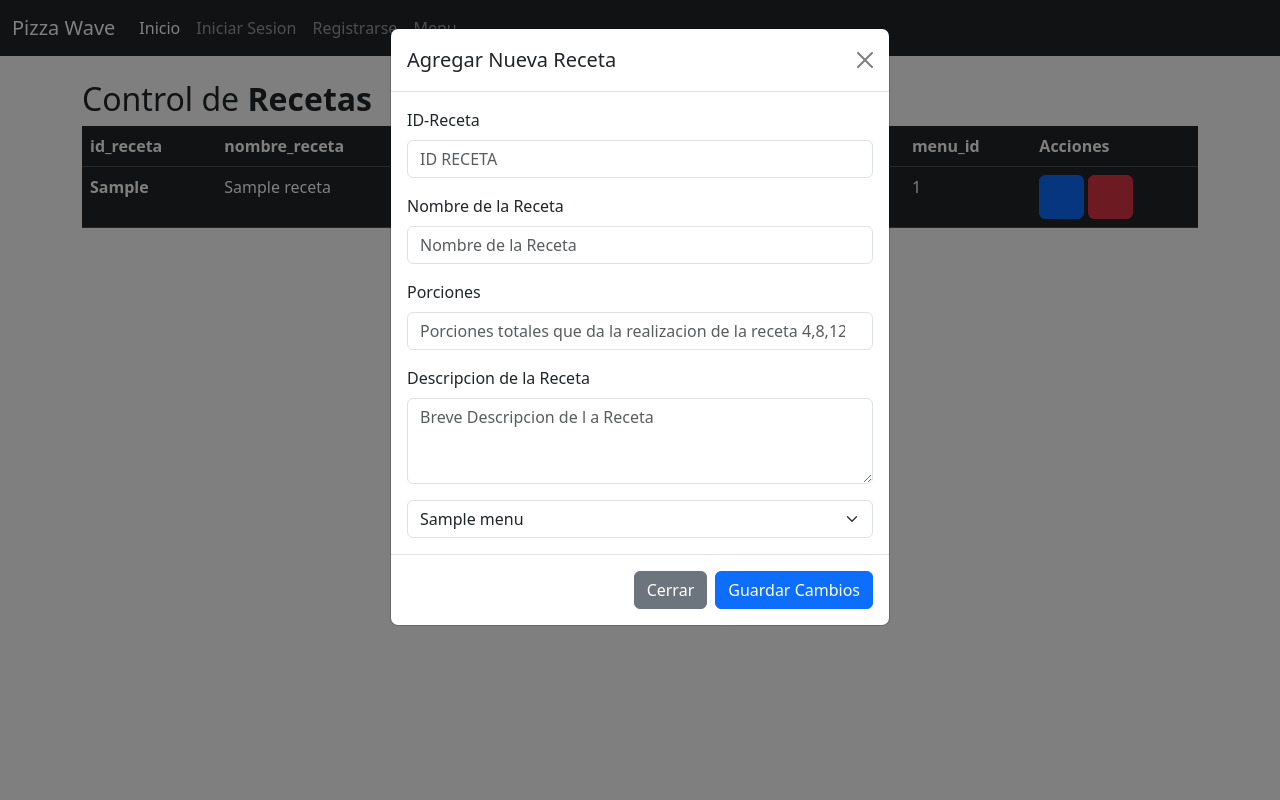
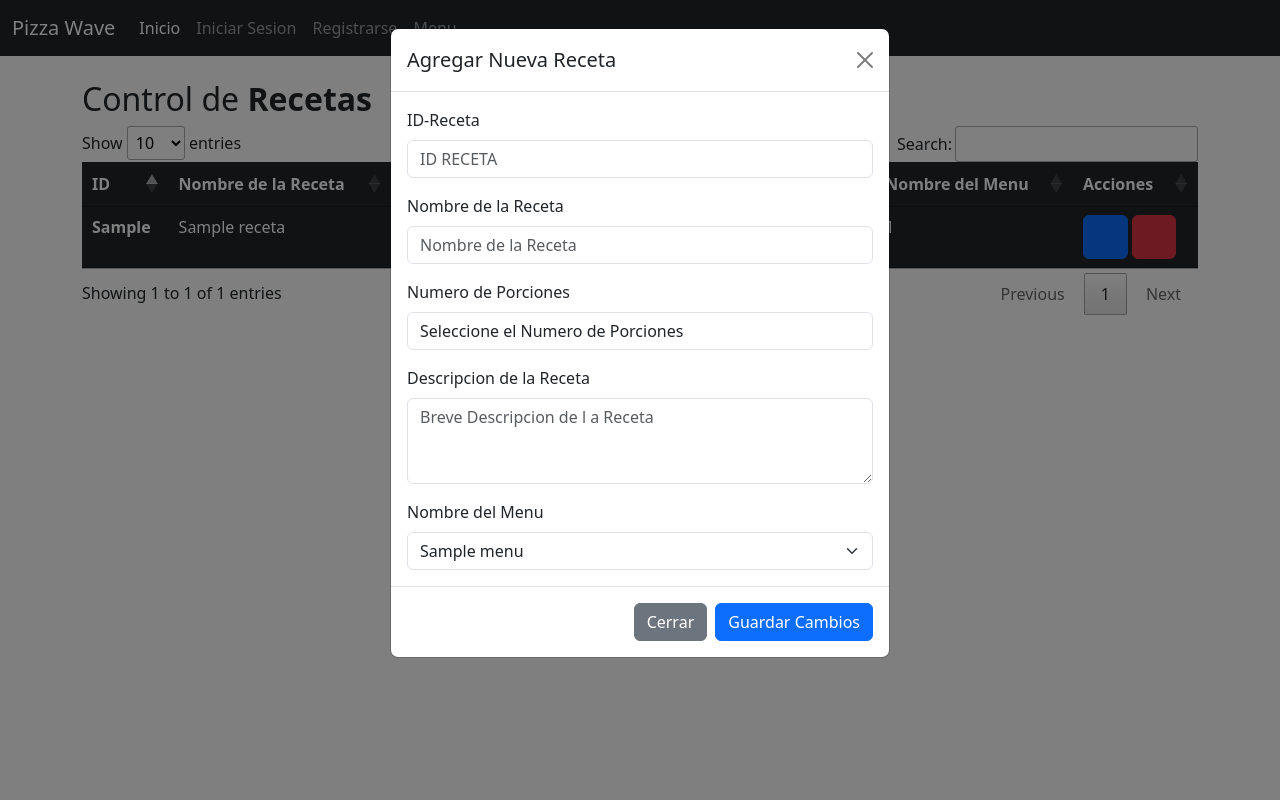
Before and after one commit to Midari-tokitsun/Proyects22, a Django app: page /recetatablaregistros/ in a window 1280 px wide, after a click on "Añadir Receta". Run offline with Django 4.2, Linux system fonts and the light colour scheme; tables that the repository leaves empty hold one stand-in row (values such as "Sample post"); parts of the project's set-up code (start-up, migrations or seed data) failed here and were passed over; some libraries are stand-ins or nearby versions.

Commit message:
Actualizaciones hechas al proyecto dia 21/3/23
Actualizaciones hechas al proyecto dia 21/3/23

```diff
--- a/restaurant/restaurantwebsite/templates/receta.html
+++ b/restaurant/restaurantwebsite/templates/receta.html
@@ -24,6 +24,10 @@
 <script src="https://cdnjs.cloudflare.com/ajax/libs/jquery/3.6.0/jquery.min.js"></script>
 <script src="https://cdnjs.cloudflare.com/ajax/libs/jquery-validate/1.19.3/jquery.validate.min.js"></script>
 <script src="https://cdnjs.cloudflare.com/ajax/libs/jquery-validate/1.19.3/localization/messages_es.min.js"></script>
+
+
+<script src="//cdn.datatables.net/1.11.3/js/jquery.dataTables.min.js"></script>
+<link rel="stylesheet" href="//cdn.datatables.net/1.11.3/css/jquery.dataTables.min.css">
 
 
 
@@ -255,14 +259,14 @@
 
 
 
-    <table class="table table-dark table-hover ">
+    <table id="mytable" class="table table-dark table-hover ">
         <thead>
           <tr>
-            <th scope="col">id_receta</th>
-            <th scope="col">nombre_receta</th>
-            <th scope="col">porciones_receta</th>
-            <th scope="col">descripcion_receta</th>
-            <th scope="col">menu_id</th>
+            <th scope="col">ID</th>
+            <th scope="col">Nombre de la Receta</th>
+            <th scope="col">Porciones de la Receta</th>
+            <th scope="col">descripcion de la receta</th>
+            <th scope="col">Nombre del Menu</th>
             <th scope="col">Acciones</th>
 
         </tr>
@@ -337,9 +341,19 @@
 
 
               <div class="mb-3">
-                <label for="exampleFormControlInput1" class="form-label">Porciones </label>
-                <input min="4" max="12" name="porciones_receta" type="number" class="form-control noSpace" id="porciones_receta" placeholder="Porciones totales que da la realizacion de la receta 4,8,12" required>
-              </div>
+                <label for="exampleFormControlInput1" class="form-label">Numero de Porciones</label>
+
+				<select class="form-control" name="porciones_receta" id="porciones_receta" required>
+					<option value="" selected disabled>Seleccione el Numero de Porciones</option>
+					<option value="4-porciones">4-porciones</option>
+					<option value="8-porciones">8-porciones</option>
+					<option value="12-porciones">12-porciones</option>
+
+
+				</select>
+
+
+			</div>
 
 
               <div class="mb-3">
@@ -347,9 +361,12 @@
                 <textarea minlength="10" maxlength="250" placeholder="Breve Descripcion de l a Receta" name="descripcion_receta" class="form-control descripcioncontrol" id="descripcion_receta" rows="3" required></textarea>
               </div>
 
+
+			  <label for="exampleFormControlTextarea1" class="form-label">Nombre del Menu</label>
+
               <select name="menu_id" class="form-select" aria-label="Default select example">
                 {% for m in men %}
-                <option value="{{m.id_menu}}">{{m.nombre_menu}}</option>
+                <option value="{{m.nombre_menu}}">{{m.nombre_menu}}</option>
                 {% endfor %}
               </select>
 
@@ -403,8 +420,21 @@
 
               <div class="mb-3">
                 <label for="exampleFormControlInput1" class="form-label">Porciones </label>
-                <input value="{{r.porciones_receta}} " name="porciones_receta" type="text" class="form-control" id="exampleFormControlInput1" placeholder="Porciones totales que da la realizacion de la receta">
-              </div>
+
+
+
+
+					<select class="form-control" name="porciones_receta" id="porciones_receta" required>
+						<option value="{{r.porciones_receta}}" selected>{{r.porciones_receta}}</option>
+						<option value="4-porciones">4-porciones</option>
+						<option value="8-porciones">8-porciones</option>
+						<option value="12-porciones">12-porciones</option>
+
+
+					</select>
+
+
+			</div>
 
 
               <div class="mb-3">
@@ -412,9 +442,10 @@
                 <textarea name="descripcion_receta" class="form-control" id="exampleFormControlTextarea1" rows="3">{{r.descripcion_receta}}</textarea>
               </div>
 
+			  <label for="">Nombre del Menu</label>
               <select name="menu_id" class="form-select" aria-label="Default select example">
                 {% for m in men %}
-                <option value="{{m.id_menu}}">{{m.nombre_menu}}</option>
+                <option value="{{m.nombre_menu}}">{{m.nombre_menu}}</option>
                 {% endfor %}
               </select>
 
@@ -438,6 +469,15 @@
 
 
   <script>
+
+
+$(document).ready(function() {
+$('#mytable').DataTable({
+"language": {
+"url": "//cdn.datatables.net/plug-ins/1.10.15/i18n/Spanish.json"
+}
+});
+});
 
 
 $(document).ready(function() {
--- a/restaurant/restaurantwebsite/views.py
+++ b/restaurant/restaurantwebsite/views.py
@@ -248,7 +248,7 @@ def registrarentablausuario(request):
                 return redirect('tableuser')
             else:
                 insertuser.objects.create(
-                id_usuario=id_usuario,
+                id_usuario=request.POST.get('id_usuario'),
                 username=username,
                 nombre=nombre,
                 email=email,
@@ -380,6 +380,12 @@ def login_user(request):
             if user.bloqueado:
                 # Usuario bloqueado, mostrar mensaje de error
                 messages.error(request, 'La cuenta ha sido bloqueada. Contacte con el Administrador de Pizza Wave')
+
+            elif user.estado == 'Inactivo':
+            # Usuario inactivo, mostrar mensaje de error
+                messages.error(request, 'La cuenta está inactiva. Contacte con el Administrador de Pizza Wave')
+
+
             elif verificar_password(password, user.password):
                 # Usuario y contraseña válidos
 
```
Also changed, not shown: restaurant/restaurantwebsite/templates/almacen.html (+14 -1 lines), restaurant/restaurantwebsite/templates/categoria.html (+14 -2 lines), restaurant/restaurantwebsite/templates/elaboracion.html (+19 -1 lines), restaurant/restaurantwebsite/templates/familiaproducto.html (+15 -1 lines), restaurant/restaurantwebsite/templates/menutabla.html (+18 -3 lines), restaurant/restaurantwebsite/templates/registroemp.html (+34 -13 lines), restaurant/restaurantwebsite/templates/sucursal.html (+16 -1 lines), restaurant/restaurantwebsite/templates/usuarios.html (+18 -3 lines).
